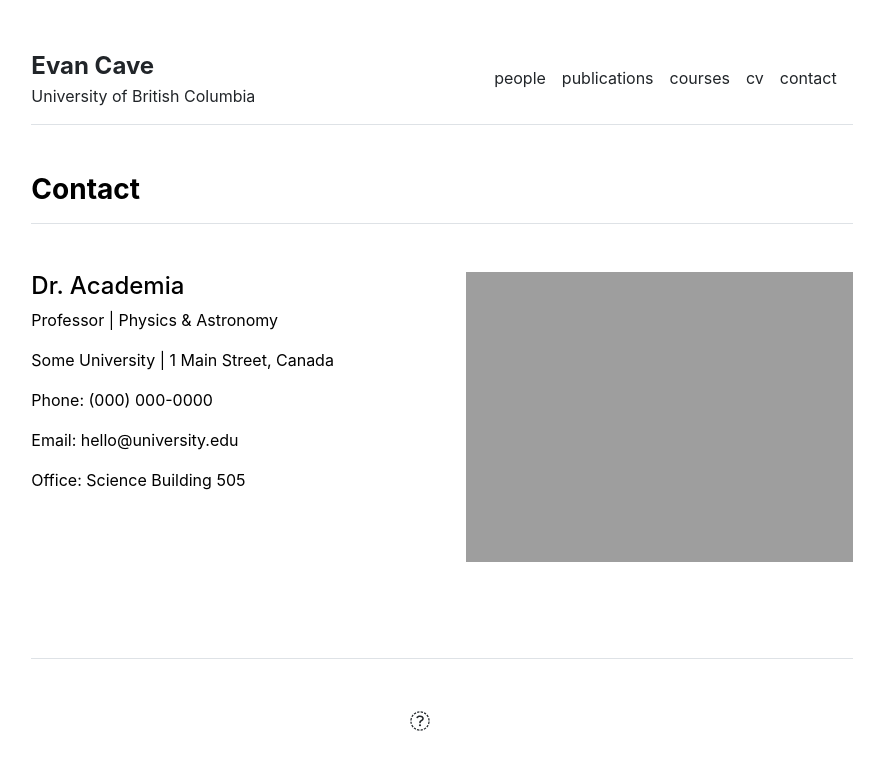
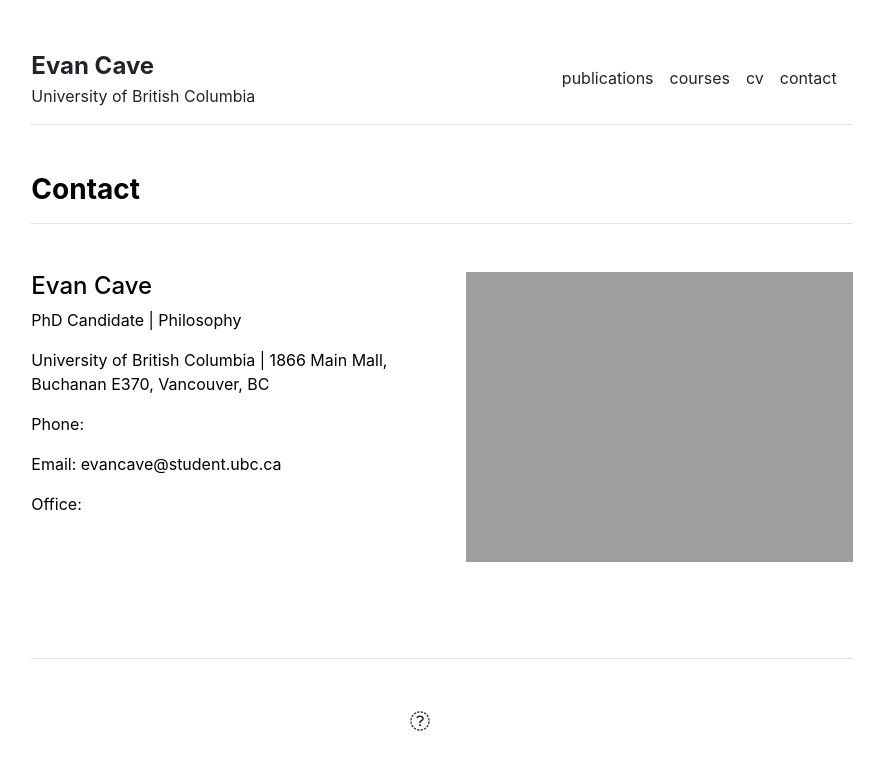
Before and after one commit to evancave/evancave.github.io, a Jekyll site: the page built from contact.md, in a window 1280 px wide. Shown: the top 770 px of the page, without its empty margins (198-1082 px from the left). Built offline with Jekyll 4.4.1, drawn with Linux system fonts in a browser that asks for light colours.

Commit message:
Update settings.yml

```diff
--- a/_data/settings.yml
+++ b/_data/settings.yml
@@ -1,5 +1,4 @@
 menu:
-- {name: 'people', url: '/people'}
 - {name: 'publications', url: '/publications'}
 - {name: 'courses', url: '/courses'}
 - {name: 'cv', url: '/cv'}
@@ -16,7 +15,7 @@ courses:
 - {name: 'Stellar Structures', url: 'stellar-structures'}
 
 social:
-- {icon: 'philpeople.png', link: 'https://philpeople.org/profiles/evan-cave'}
+- {icon: '', image: '/assets/img/philpeople.png', link: 'https://philpeople.org/profiles/evan-cave'}
 
 contacts:
-- {name: 'Dr. Academia', title: 'Professor', department: 'Physics & Astronomy', institution: 'Some University', institution_address: '1 Main Street, Canada', phone: '(000) 000-0000', email: 'hello@university.edu', office: 'Science Building 505', image: 'assets/img/contact.jpg'}
+- {name: 'Evan Cave', title: 'PhD Candidate', department: 'Philosophy', institution: 'University of British Columbia', institution_address: '1866 Main Mall, Buchanan E370, Vancouver, BC', email: 'evancave@student.ubc.ca', image: 'assets/img/contact.jpg'}
```
